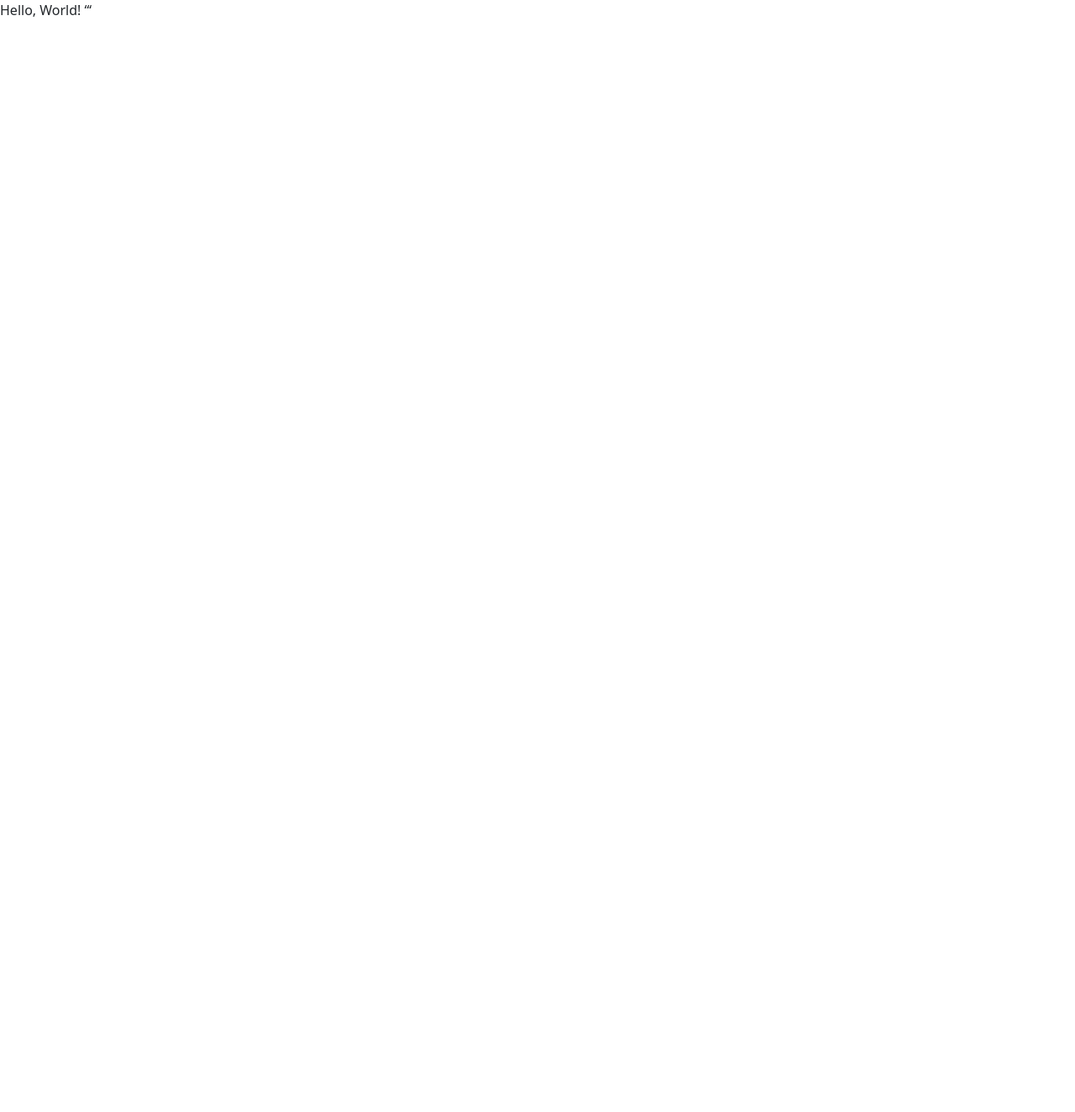
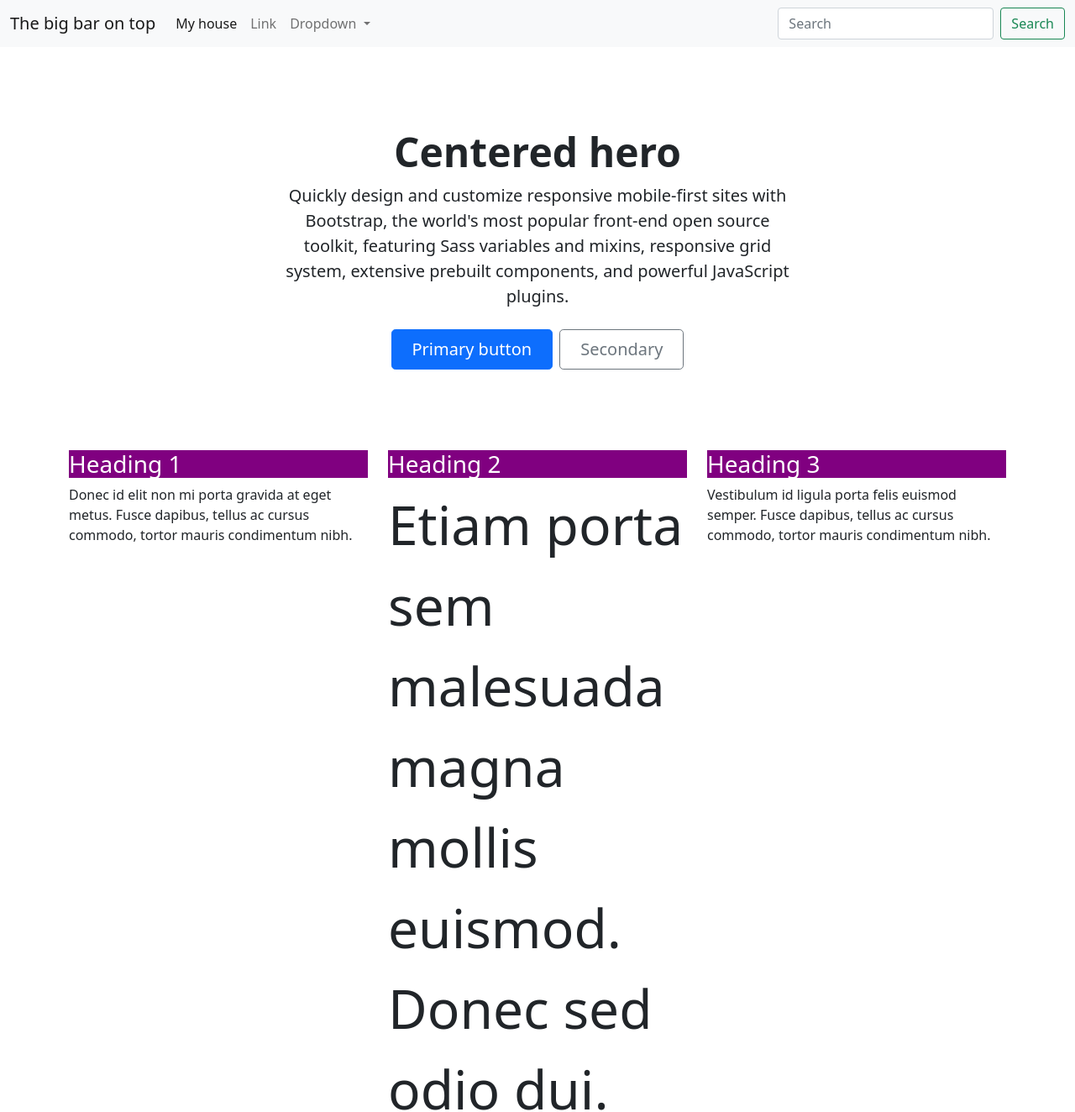
Before and after one commit to earthboundkid/carljohnson-jour352, a plain HTML site: page bootstrap-template/bootstrap-template.html in a window 1280 px wide. Shown: the top 1324 px of the page at 84% size. Before the commit the page ends 800 px from the top, so only its background shows below. Drawn offline with nearby package versions, Linux system fonts and the light colour scheme.

Commit message:
Adding navbar, hero, columns, external stylesheet

```diff
--- a/bootstrap-template/bootstrap-template.html
+++ b/bootstrap-template/bootstrap-template.html
@@ -12,13 +12,79 @@
  <link href="https://cdn.jsdelivr.net/npm/bootstrap@5.0.1/dist/css/bootstrap.min.css" rel="stylesheet" integrity="sha384-+0n0xVW2eSR5OomGNYDnhzAbDsOXxcvSN1TPprVMTNDbiYZCxYbOOl7+AMvyTG2x" crossorigin="anonymous">
  <script src="https://cdn.jsdelivr.net/npm/bootstrap@5.0.1/dist/js/bootstrap.bundle.min.js" integrity="sha384-gtEjrD/SeCtmISkJkNUaaKMoLD0//ElJ19smozuHV6z3Iehds+3Ulb9Bn9Plx0x4" crossorigin="anonymous"></script>
  <link rel="stylesheet" href="https://cdn.jsdelivr.net/npm/bootstrap-icons@1.5.0/font/bootstrap-icons.css">
-
-
-
+    <link rel="stylesheet" href="style.css">
 </head>
 <body>
 
-Hello, World! “‘
+    <nav class="navbar navbar-expand-lg navbar-light bg-light">
+        <div class="container-fluid">
+          <a class="navbar-brand" href="#">The big bar on top</a>
+          <button class="navbar-toggler" type="button" data-bs-toggle="collapse" data-bs-target="#navbarSupportedContent" aria-controls="navbarSupportedContent" aria-expanded="false" aria-label="Toggle navigation">
+            <span class="navbar-toggler-icon"></span>
+          </button>
+          <div class="collapse navbar-collapse" id="navbarSupportedContent">
+            <ul class="navbar-nav me-auto mb-2 mb-lg-0">
+              <li class="nav-item">
+                <a class="nav-link active" aria-current="page" href="#">My house</a>
+              </li>
+              <li class="nav-item">
+                <a class="nav-link" href="#">Link</a>
+              </li>
+              <li class="nav-item dropdown">
+                <a class="nav-link dropdown-toggle" href="#" id="navbarDropdown" role="button" data-bs-toggle="dropdown" aria-expanded="false">
+                  Dropdown
+                </a>
+                <ul class="dropdown-menu" aria-labelledby="navbarDropdown">
+                  <li><a class="dropdown-item" href="#">Action</a></li>
+                  <li><a class="dropdown-item" href="#">Another action</a></li>
+                  <li><hr class="dropdown-divider"></li>
+                  <li><a class="dropdown-item" href="#">Something else here</a></li>
+                </ul>
+              </li>
+
+            </ul>
+            <form class="d-flex">
+              <input class="form-control me-2" type="search" placeholder="Search" aria-label="Search">
+              <button class="btn btn-outline-success" type="submit">Search</button>
+            </form>
+          </div>
+        </div>
+      </nav>
+
+      <!-- Hero start-->
+ <div class="px-4 py-5 my-5 text-center">
+    <h1 class="display-5 fw-bold">Centered hero</h1>
+    <div class="col-lg-6 mx-auto">
+      <p class="lead mb-4">Quickly design and customize responsive mobile-first sites with Bootstrap, the world's most popular front-end open source toolkit, featuring Sass variables and mixins, responsive grid system, extensive prebuilt components, and powerful JavaScript plugins.</p>
+      <div class="d-grid gap-2 d-sm-flex justify-content-sm-center">
+        <button type="button" class="btn btn-primary btn-lg px-4 gap-3">Primary button</button>
+        <button type="button" class="btn btn-outline-secondary btn-lg px-4">Secondary</button>
+      </div>
+    </div>
+  </div>
+  <!-- Hero end-->
+
+  <div class="container">
+    <div class="row">
+		<div class="col-md-4">
+			<h3 class="purple-bg">Heading 1</h3>
+			<p>Donec id elit non mi porta gravida at eget metus. Fusce dapibus, tellus ac cursus commodo, tortor mauris condimentum nibh.</p>
+		</div>
+
+		<div class="col-md-4">
+			<h3 class="purple-bg">Heading 2</h3>
+			<p id="main-pg">Etiam porta sem malesuada magna mollis euismod. Donec sed odio dui. Lorem ipsum dolor.</p>
+		</div>
+
+
+		<div class="col-md-4">
+			<h3 class="purple-bg">Heading 3</h3>
+			<p>Vestibulum id ligula porta felis euismod semper. Fusce dapibus, tellus ac cursus commodo, tortor mauris condimentum nibh.</p>
+		</div>
+          </div>
+
+</div>
+
 
 
 </body>
--- /dev/null
+++ b/bootstrap-template/style.css
@@ -0,0 +1,8 @@
+.purple-bg {
+    background-color: purple;
+    color: white;
+}
+
+#main-pg {
+    font-size: 4em;
+}
```
